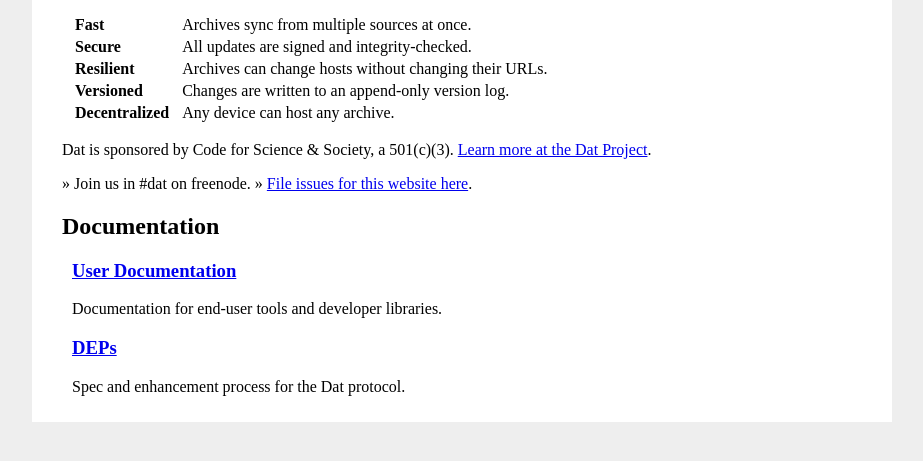
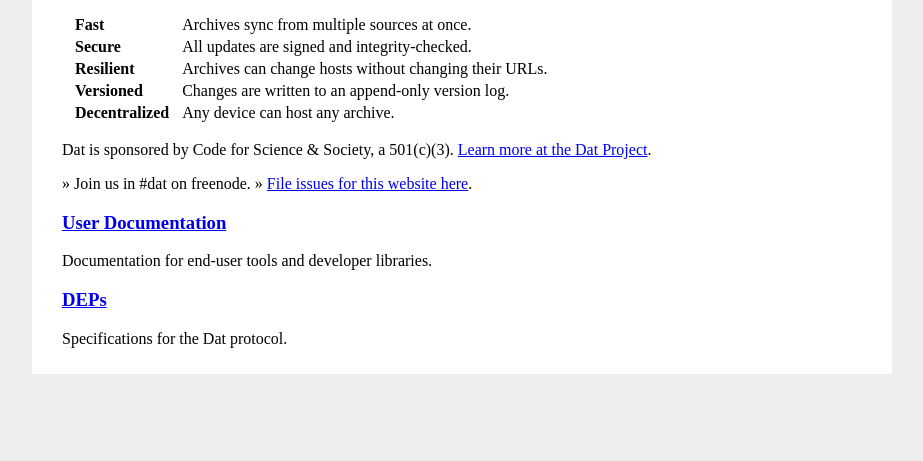
Before and after one commit to dat-ecosystem-archive/datprotocol.org, a website: page site/index.html in a window 1280 px wide. Shown: the part 137-598 px from the top of the page, without its empty margins (178-1101 px from the left). Drawn offline with Linux system fonts and the light colour scheme.

Commit message:
Improve front page clarity

```diff
--- a/site/index.html
+++ b/site/index.html
@@ -18,14 +18,11 @@
       <p>Dat is sponsored by Code for Science & Society, a 501(c)(3). <a href="https://datproject.org">Learn more at the Dat Project</a>.</p>
       <p>&raquo; Join us in #dat on freenode. &raquo; <a href="https://github.com/datprotocol/website/issues">File issues for this website here</a>.</p>
 
-      <h2>Documentation</h2>
-      <section>
-        <h3><a href="https://docs.datproject.org">User Documentation</a></h3>
-        <p>Documentation for end-user tools and developer libraries.</p>
+      <h3><a href="https://docs.datproject.org">User Documentation</a></h3>
+      <p>Documentation for end-user tools and developer libraries.</p>
 
-        <h3><a href="/deps">DEPs</a></h3>
-        <p>Spec and enhancement process for the Dat protocol.</p>
-      </section>
+      <h3><a href="/deps">DEPs</a></h3>
+      <p>Specifications for the Dat protocol.</p>
     </div>
   </body>
 </html>
```
